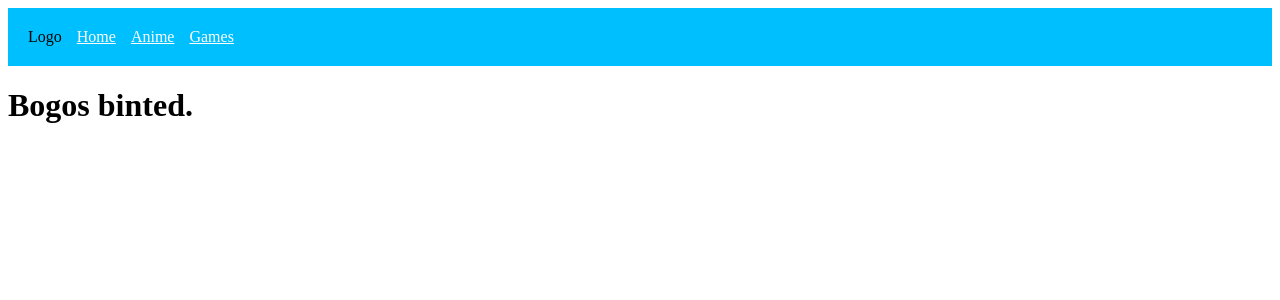
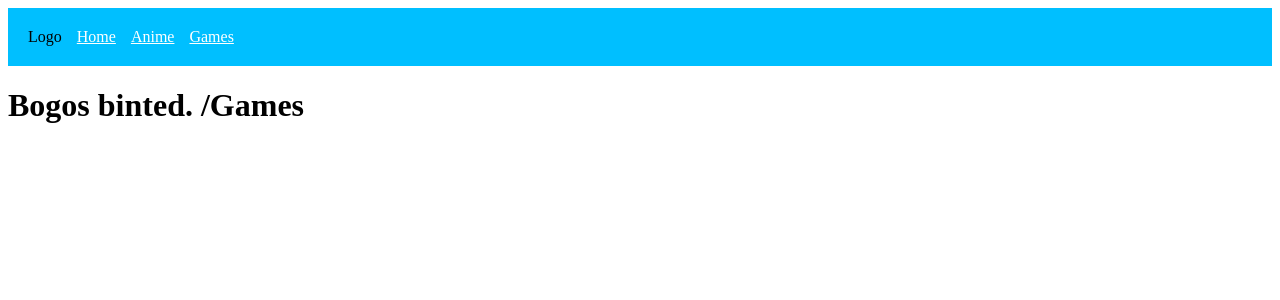
Before and after one commit to TheBestCupcake/waow, a React (Vite) app in the folder client/: page /Games in a window 1280 px wide. Shown: the top 300 px of the page. Built offline with nearby package versions, Linux system fonts and the light colour scheme.

Commit message:
Testing code changes.

```diff
--- a/client/src/pages/Anime.tsx
+++ b/client/src/pages/Anime.tsx
@@ -23,7 +23,7 @@ function Anime() {
 
   const videoRouterObjects = videoList.map((video: videoTitleProps) => (
     <Link
-      key={`/Anime/${video.name}`}
+      key={`${video.name}`}
       to={`/Anime/${video.name}`}
       className="animePageLinks"
     >
--- a/client/src/pages/Games.tsx
+++ b/client/src/pages/Games.tsx
@@ -1,7 +1,11 @@
+import { useLocation } from "react-router-dom";
+
 function Games() {
+  let location = useLocation();
+  console.log(location);
   return (
     <>
-      <h1>Bogos binted.</h1>
+      <h1>Bogos binted. {location.pathname}</h1>
     </>
   );
 }
```
Also changed, not shown: 1 other file (tests, documents, lock files or other folders).
